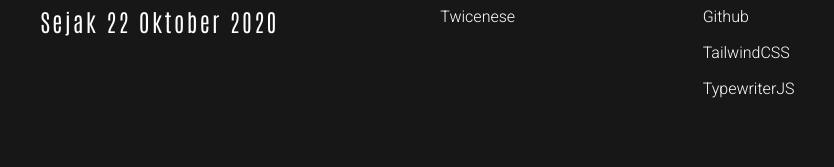
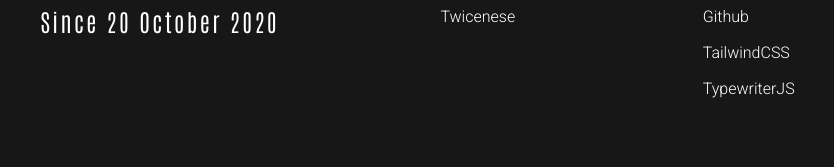
Before and after one commit to manufall/Twicenese, a website: page index.html in a window 1280 px wide. Shown: the part 4679-4846 px from the top of the page, 217-1051 px from the left. Drawn offline with nearby package versions, Linux system fonts and the light colour scheme.

Commit message:
Fixed index.html

```diff
--- a/index.html
+++ b/index.html
@@ -309,7 +309,7 @@
             <div class="flex flex-wrap md:flex-nowrap justify-evenly z-10">
                 <span class="w-full pb-8 md:pb-0 md:w-fit">
                     <div class=" text-6xl font-heading animateText pb-4">TWICE<span class="text-white">NESE</span></div>
-                    <p class="text-2xl text-white font-heading tracking-widest">Sejak 22 Oktober 2020</p>
+                    <p class="text-2xl text-white font-heading tracking-widest">Since 20 October 2020</p>
                 </span>
                 <span class="w-full md:w-fit mt-4 md:mt-0">
                     <h5 class="text-white font-bold text-lg">Link Terkait</h5>
```
